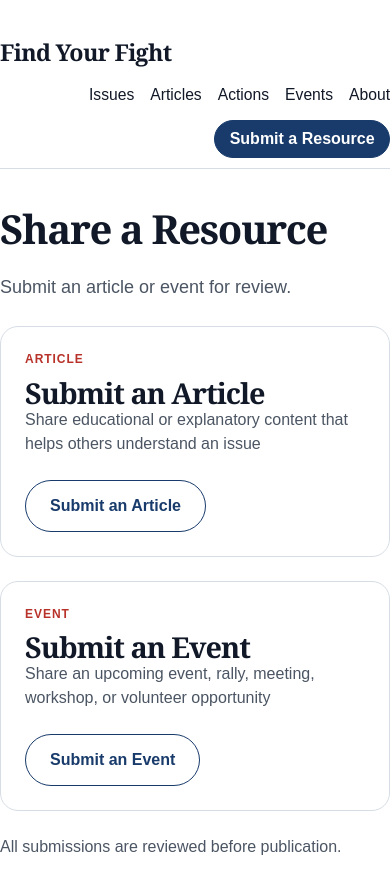
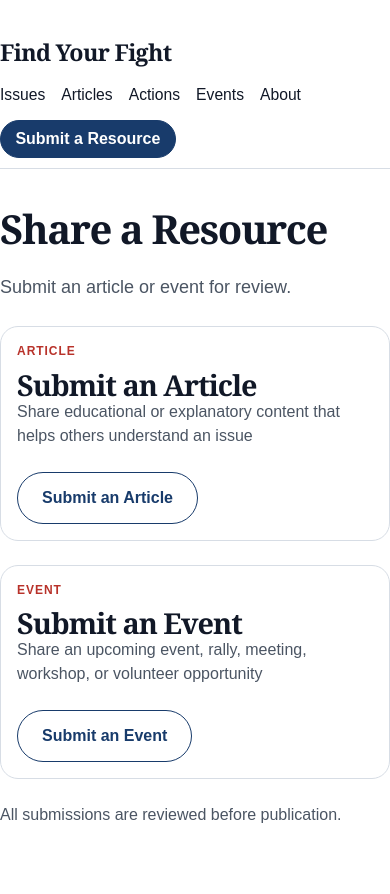
Before and after one commit to kborn/signalfire, a Next.js app in the folder apps/web/: page /submit in a window 390 px wide. Shown: the top 894 px of the page. Built offline with nearby package versions, Linux system fonts and the light colour scheme.

Commit message:
11.6 slice 2

```diff
--- a/apps/web/src/app/globals.css
+++ b/apps/web/src/app/globals.css
@@ -1388,7 +1388,12 @@ h3 {
   }
 
   .site-header {
+    align-items: flex-start;
     padding: 16px 0 10px;
+  }
+
+  .site-nav-group {
+    justify-content: flex-start;
   }
 
   .site-nav {
@@ -1437,6 +1442,15 @@ h3 {
     justify-items: start;
   }
 
+  .publicErrorActions {
+    display: grid;
+    justify-items: start;
+  }
+
+  .submitOptionCard {
+    padding: var(--space-2);
+  }
+
   .submissionFieldRow {
     display: grid;
   }
@@ -1465,4 +1479,8 @@ h3 {
   .adminDefinitionList {
     grid-template-columns: 1fr;
   }
+
+  .adminCreatedRecordDetails {
+    grid-template-columns: 1fr;
+  }
 }
```
Also changed, not shown: 1 other file (tests, documents, lock files or other folders).
